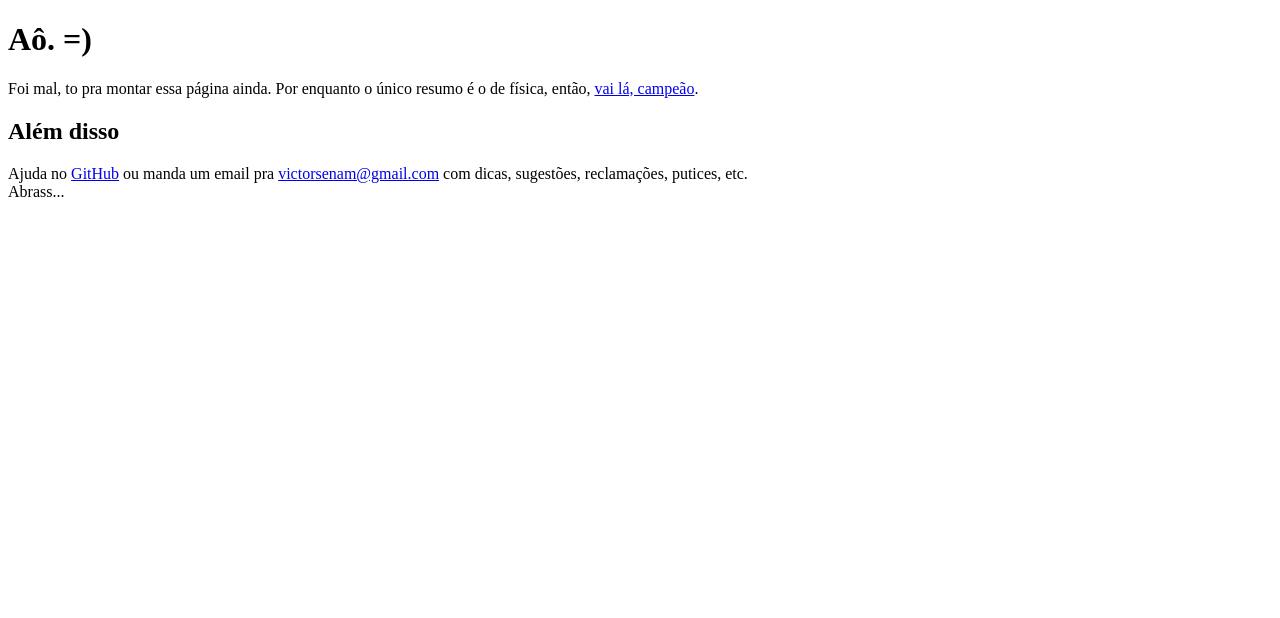
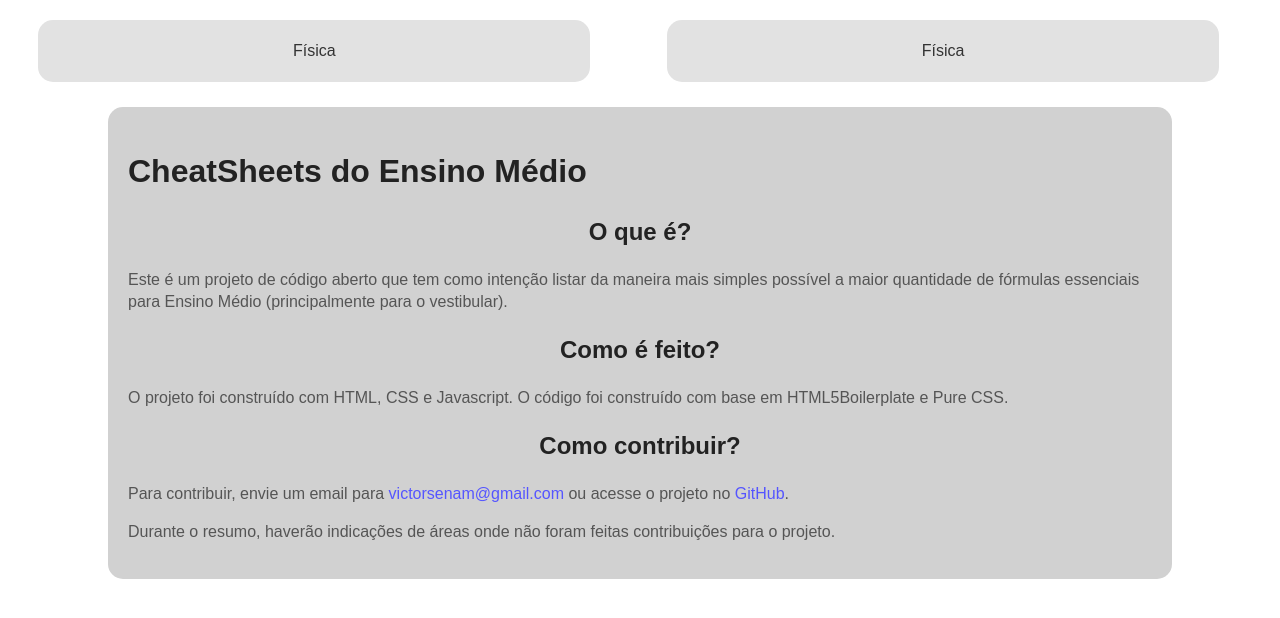
Before and after one commit to victorsenam/cheatsheets, a plain HTML site: page index.html in a window 1280 px wide. Drawn offline with Linux system fonts and the light colour scheme.

Commit message:
Definição da Página inicial e cor padrão para o seletor "p a"

```diff
--- a/css/main.css
+++ b/css/main.css
@@ -114,6 +114,18 @@ Cores: http://www.colourlovers.com/palette/363818/flat_against_it_all
 
 /* === Padrões === */
 /* Geral */
+a{
+    text-decoration: none;
+}
+p a {
+    color: #55f;
+}
+h1 * {
+    color: black !important;
+}
+h2 {
+    text-align: center;
+}
 #geral {
     max-width: 1000px;
     margin: 0 auto;
@@ -222,8 +234,40 @@ article:not(.diff) .mais-simples, article.diff .menos-simples {
 div:after, ol:after, form:after, ul:after, dl:after, li:after {content:".";display:block;clear:both;visibility:hidden;height:0;overflow:hidden;}
 
 
-
-
+/* === Página Inicial === */
+#home a {
+    text-align: center;
+}
+#home a.materia {
+    float: left;
+    display: block;
+    padding: 20px;
+    height: 100%;
+    width: 100%;
+    width: 40%;
+    margin-left: 3%;
+    margin-right: 3%;
+    border-radius: 15px;
+    background-color: #e2e2e2;
+    margin-top: 20px;
+    color: #333;
+}
+#home a.materia:hover {
+    background-color: #d1d1d1;
+    color: black;
+}
+#home div.desc {
+    margin-top: 25px;
+    width: 80%;
+    background-color: #d1d1d1;
+    margin-right: auto;
+    margin-left: auto;
+    padding: 20px;
+    border-radius: 15px;
+}
+#home p {
+    color: #555;
+}
 
 /* ==========================================================================
    Helper classes
--- a/index.html
+++ b/index.html
@@ -2,13 +2,31 @@
 <html lang="pt-br">
 <head>
 	<meta charset="utf-8">
+    <meta http-equiv="X-UA-Compatible" content="IE=edge">
 	<title>CheatSheets</title>
+    <meta name="description" content="">
+    <meta name="viewport" content="width=device-width, initial-scale=1">
+
+    <!-- Place favicon.ico and apple-touch-icon.png in the root directory -->
+
+    <link rel="stylesheet" href="css/pure.min.css">
+    <link rel="stylesheet" href="css/main.css">
+    <script src="js/vendor/modernizr-2.6.2.min.js"></script>
 </head>
-<body>
-	<h1>Aô. =)</h1>
-	<p>Foi mal, to pra montar essa página ainda. Por enquanto o único resumo é o de física, então, <a href="fisica.html">vai lá, campeão</a>.</p>
-	<h2>Além disso</h2>
-	<p>Ajuda no <a href="http://github.com/VictorSena/cheatsheets">GitHub</a> ou manda um email pra <a href="mailto:victosenam@gmail.com">victorsenam@gmail.com</a> com dicas, sugestões, reclamações, putices, etc.<br>
-	Abrass...</p>
+<body id="home">
+	<div>
+	<a class="materia" href="fisica.html">Física</a>
+	<a class="materia" href="fisica.html">Física</a>
+	</div>
+	<div class="desc">
+		<h1>CheatSheets do Ensino Médio</h1>
+		<h2>O que é?</h2>
+		<p>Este é um projeto de código aberto que tem como intenção listar da maneira mais simples possível a maior quantidade de fórmulas essenciais para Ensino Médio (principalmente para o vestibular).</p>
+		<h2>Como é feito?</h2>
+		<p>O projeto foi construído com HTML, CSS e Javascript. O código foi construído com base em HTML5Boilerplate e Pure CSS.</p>
+		<h2>Como contribuir?</h2>
+		<p>Para contribuir, envie um email para <a href="mail:victorsenam@gmail.com">victorsenam@gmail.com</a> ou acesse o projeto no <a href="http://github.com/VictorSena/cheatsheets">GitHub</a>.</p>
+		<p>Durante o resumo, haverão indicações de áreas onde não foram feitas contribuições para o projeto.</p>
+	</div>
 </body>
 </html>
```
